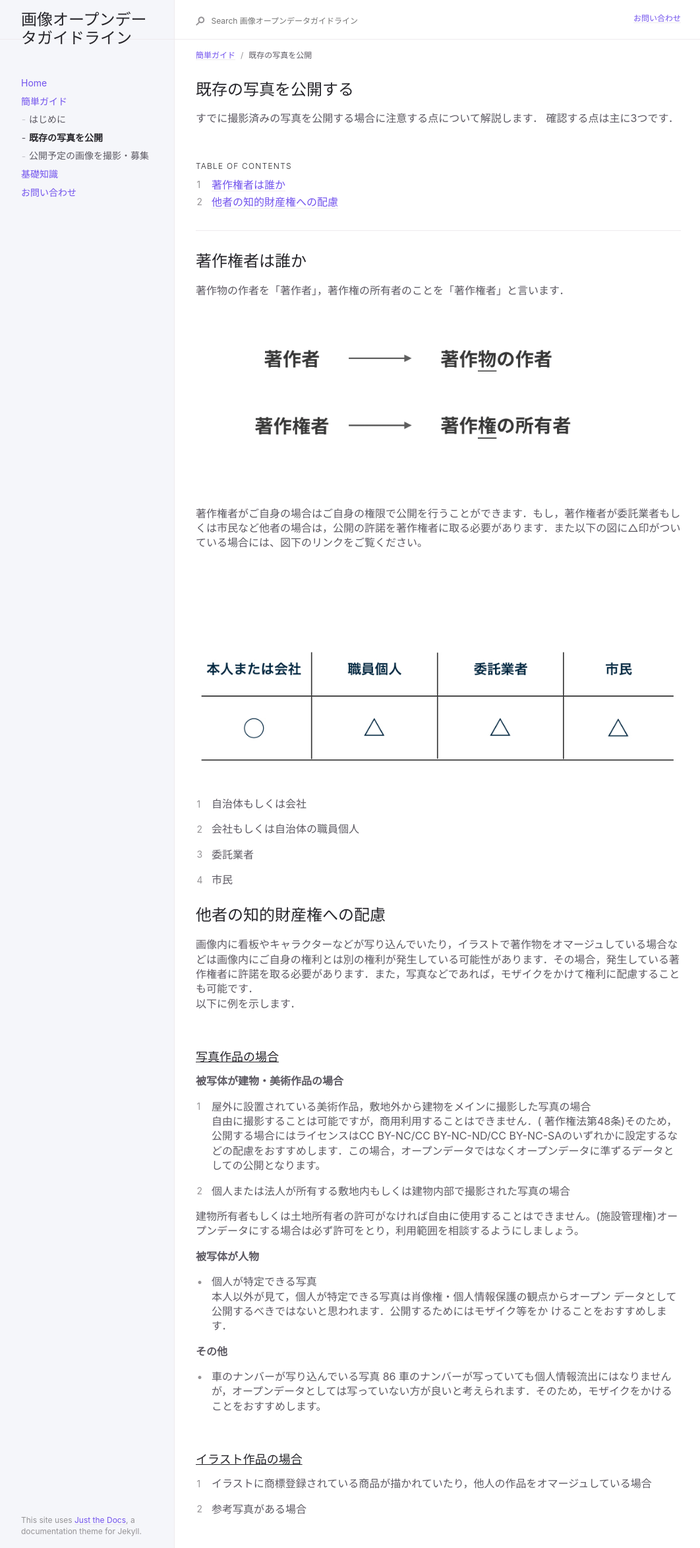
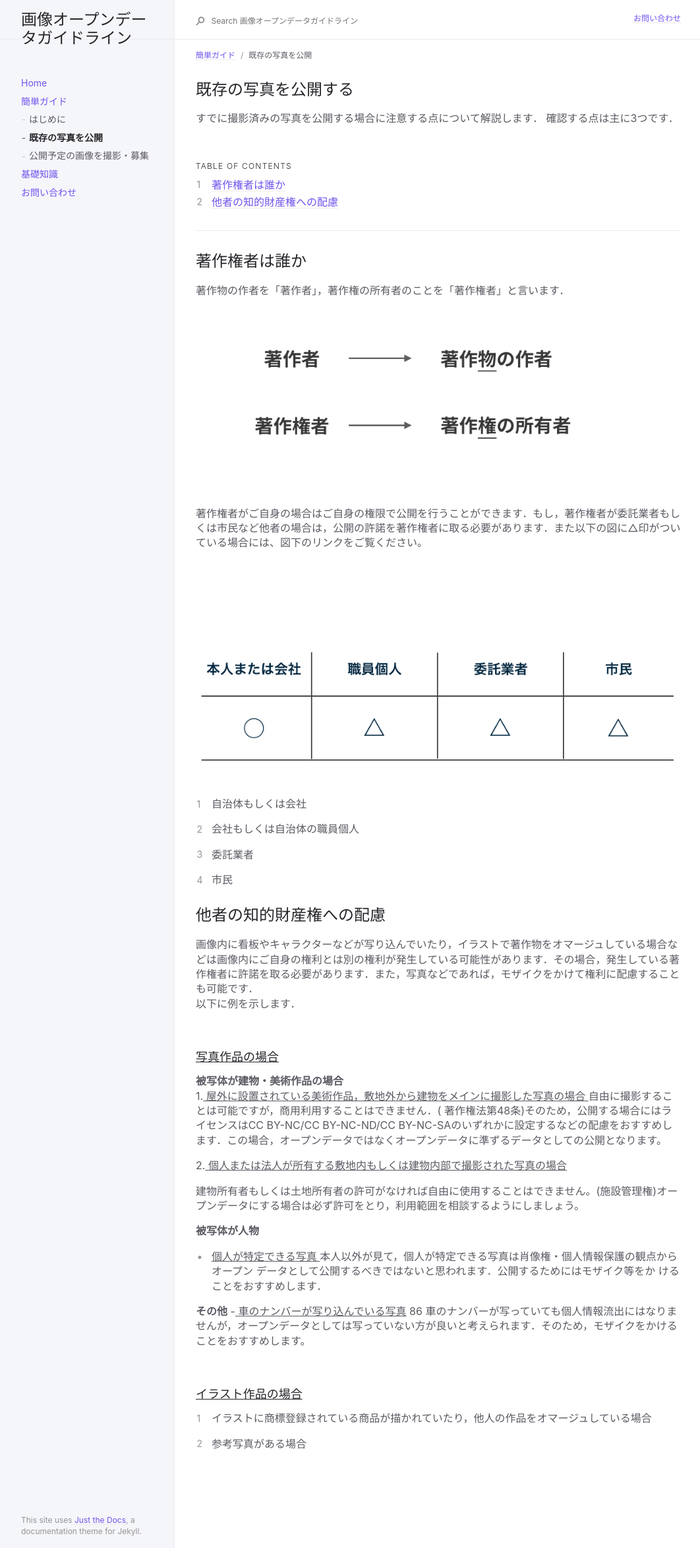
Before and after one commit to ayane0321/image-opendata-guide, a Jekyll site: the page built from docs/quick/already.md, in a window 1280 px wide. Shown: the whole page at 66% size, without its empty margins (91-1153 px from the left). Built offline with Jekyll 4.4.1, drawn with Linux system fonts in a browser that asks for light colours.

Commit message:
change already.md

```diff
--- a/docs/quick/already.md
+++ b/docs/quick/already.md
@@ -49,22 +49,22 @@ nav_order: 2
 
 <h3><u> 写真作品の場合</u></h3>
 **被写体が建物・美術作品の場合**
-1. 屋外に設置されている美術作品，敷地外から建物をメインに撮影した写真の場合
+1.<u> 屋外に設置されている美術作品，敷地外から建物をメインに撮影した写真の場合  </u>
   自由に撮影することは可能ですが，商用利用することはできません．( 著作権法第48条)そのため，公開する場合にはライセンスはCC BY-NC/CC BY-NC-ND/CC BY-NC-SAのいずれかに設定するなどの配慮をおすすめします．この場合，オープンデータではなくオープンデータに準ずるデータとしての公開となります。
 
 
- 2. 個人または法人が所有する敷地内もしくは建物内部で撮影された写真の場合
+ 2.<u> 個人または法人が所有する敷地内もしくは建物内部で撮影された写真の場合</u>
 
  建物所有者もしくは土地所有者の許可がなければ自由に使用することはできません。(施設管理権)オープンデータにする場合は必ず許可をとり，利用範囲を相談するようにしましょう。
 
  **被写体が人物**
- -  個人が特定できる写真
+ - <u> 個人が特定できる写真 </u>
 本人以外が見て，個人が特定できる写真は肖像権・個人情報保護の観点からオープン
 データとして公開するべきではないと思われます．公開するためにはモザイク等をか
 けることをおすすめします．
 
 **その他**
-- 車のナンバーが写り込んでいる写真
+-<u> 車のナンバーが写り込んでいる写真</u>
  86 車のナンバーが写っていても個人情報流出にはなりませんが，オープンデータとしては写っていない方が良いと考えられます．そのため，モザイクをかけることをおすすめします。
 
 
```
